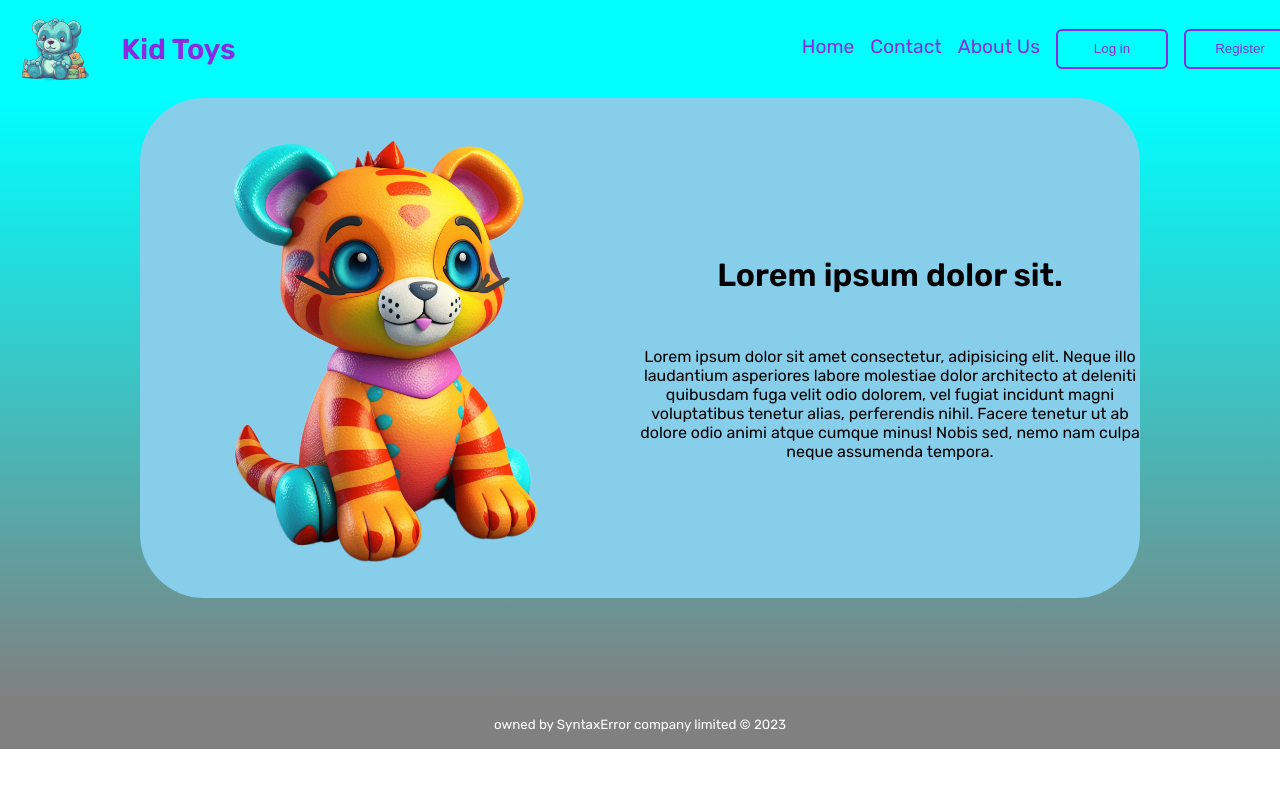
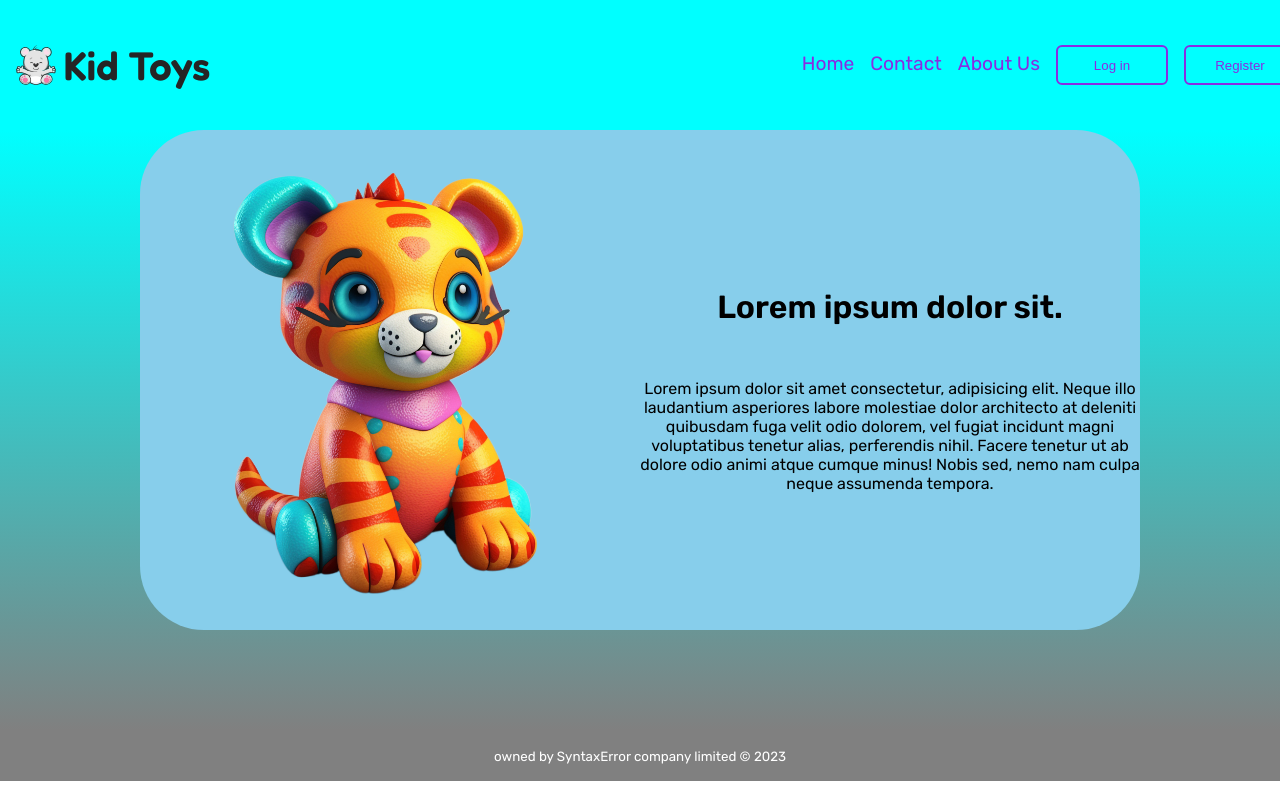
Before and after one commit to z0bla/kid-toys-webapp, a React (Create React App) app: page / in a window 1280 px wide. Shown: the top 800 px of the page. Built offline with nearby package versions, Linux system fonts and the light colour scheme.

Commit message:
Style logo container

```diff
--- a/src/components/Header/Header.module.css
+++ b/src/components/Header/Header.module.css
@@ -10,18 +10,20 @@
   align-items: center;
 }
 
-.leftSideHeader {
+.logoContainer {
+  align-items: center;
   display: flex;
-  align-items: center;
+  font-family: var(--font-secondary);
+  gap: 0.5rem;
 }
 
 .logoImg {
-  width: 4em;
+  height: 2.5rem;
 }
 
 .logoText {
-  margin-left: 1em;
-  color: blueviolet;
+  color: var(--neutral-darkest);
+  font-size: 2.5rem;
 }
 
 .navigation a {
--- a/src/components/Header/index.tsx
+++ b/src/components/Header/index.tsx
@@ -3,7 +3,7 @@ import { AiOutlineBars } from "react-icons/ai";
 import { RiCloseLine } from "react-icons/ri";
 
 import styles from "./Header.module.css";
-import logo from "./logoForHeader.png";
+import logo from "./kid-toys-logo.svg";
 
 function Header(): JSX.Element {
   const [showMenu, setShowNMenu] = useState(false);
@@ -14,7 +14,7 @@ function Header(): JSX.Element {
 
   return (
     <div className={styles.headerContainer}>
-      <div className={styles.leftSideHeader}>
+      <div className={styles.logoContainer}>
         <img src={logo} className={styles.logoImg} />
         <h2 className={styles.logoText}>Kid Toys</h2>
       </div>
```
